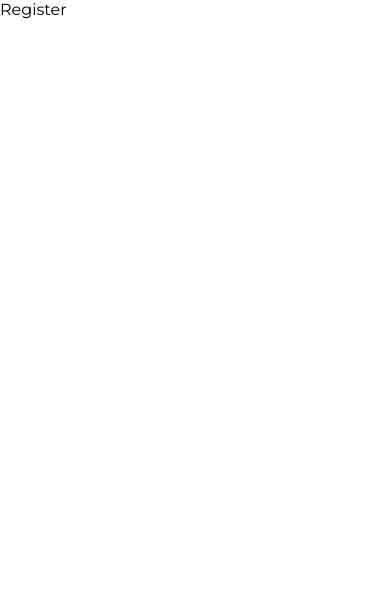
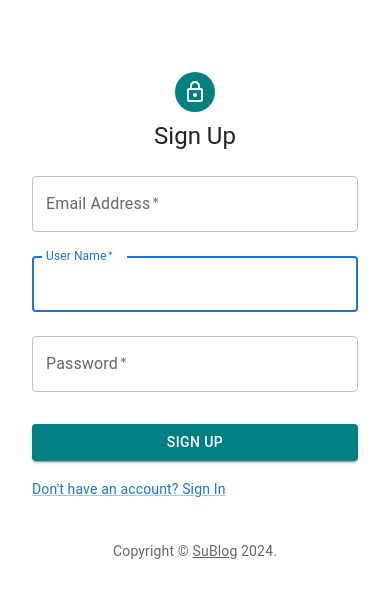
Before and after one commit to RidloGhifary/blog, a React (Create React App) app in the folder client/: page /register in a window 390 px wide. Shown: the top 598 px of the page. Built offline with nearby package versions, Linux system fonts and the light colour scheme; grey boxes are pictures that could not be loaded.

Commit message:
feat : create responsive register page

```diff
--- a/client/src/App.js
+++ b/client/src/App.js
@@ -3,6 +3,7 @@ import Home from "./pages/Home/Home.jsx";
 import Navbar from "./components/navbar/Navbar.jsx";
 import Footer from "./components/footer/Footer.jsx";
 import Login from "./pages/Login/Login.jsx";
+import Register from "./pages/Register/Register.jsx";
 
 const Layout = () => {
   return (
@@ -31,7 +32,7 @@ const router = createBrowserRouter([
   },
   {
     path: "/register",
-    element: <div>Register</div>,
+    element: <Register />,
   },
 ]);
 
--- /dev/null
+++ b/client/src/pages/Register/Register.jsx
@@ -0,0 +1,130 @@
+import * as React from "react";
+import Avatar from "@mui/material/Avatar";
+import Button from "@mui/material/Button";
+import CssBaseline from "@mui/material/CssBaseline";
+import TextField from "@mui/material/TextField";
+import Link from "@mui/material/Link";
+import Paper from "@mui/material/Paper";
+import Box from "@mui/material/Box";
+import Grid from "@mui/material/Grid";
+import LockOutlinedIcon from "@mui/icons-material/LockOutlined";
+import Typography from "@mui/material/Typography";
+import { createTheme, ThemeProvider } from "@mui/material/styles";
+
+const defaultTheme = createTheme();
+
+export default function Register() {
+  const handleSubmit = (event) => {
+    event.preventDefault();
+    const data = new FormData(event.currentTarget);
+    console.log({
+      email: data.get("email"),
+      name: data.get("name"),
+      password: data.get("password"),
+    });
+  };
+
+  return (
+    <ThemeProvider theme={defaultTheme}>
+      <Grid container component="main" sx={{ height: "100vh" }}>
+        <CssBaseline />
+        <Grid item xs={12} sm={8} md={5} component={Paper} elevation={6} square>
+          <Box
+            sx={{
+              my: 8,
+              mx: 4,
+              display: "flex",
+              flexDirection: "column",
+              alignItems: "center",
+            }}>
+            <Avatar sx={{ m: 1, bgcolor: "teal" }}>
+              <LockOutlinedIcon />
+            </Avatar>
+            <Typography component="h1" variant="h5">
+              Sign Up
+            </Typography>
+            <Box
+              component="form"
+              noValidate
+              onSubmit={handleSubmit}
+              sx={{ mt: 1 }}>
+              <TextField
+                margin="normal"
+                required
+                fullWidth
+                id="email"
+                label="Email Address"
+                name="email"
+                autoComplete="email"
+                autoFocus
+              />
+              <TextField
+                margin="normal"
+                required
+                fullWidth
+                id="name"
+                label="User Name"
+                name="name"
+                autoComplete="name"
+                autoFocus
+              />
+              <TextField
+                margin="normal"
+                required
+                fullWidth
+                name="password"
+                label="Password"
+                type="password"
+                id="password"
+                autoComplete="current-password"
+              />
+              <Button
+                type="submit"
+                fullWidth
+                variant="contained"
+                sx={{ mt: 3, mb: 2, backgroundColor: "teal" }}>
+                Sign Up
+              </Button>
+              <Grid container>
+                <Grid item>
+                  <Link href="/login" variant="body2">
+                    {"Don't have an account? Sign In"}
+                  </Link>
+                </Grid>
+              </Grid>
+              <Typography
+                sx={{ mt: 5 }}
+                variant="body2"
+                color="text.secondary"
+                align="center">
+                {"Copyright © "}
+                <Link color="inherit" href="/">
+                  SuBlog
+                </Link>{" "}
+                {new Date().getFullYear()}
+                {"."}
+              </Typography>
+            </Box>
+          </Box>
+        </Grid>
+        <Grid
+          item
+          xs={false}
+          sm={4}
+          md={7}
+          sx={{
+            backgroundImage:
+              "url(https://source.unsplash.com/random?wallpapers)",
+            backgroundRepeat: "no-repeat",
+            backgroundColor: (t) =>
+              t.palette.mode === "light"
+                ? t.palette.grey[50]
+                : t.palette.grey[900],
+            backgroundSize: "cover",
+            backgroundPosition: "center",
+          }}
+        />
+      </Grid>
+    </ThemeProvider>
+  );
+}
```
